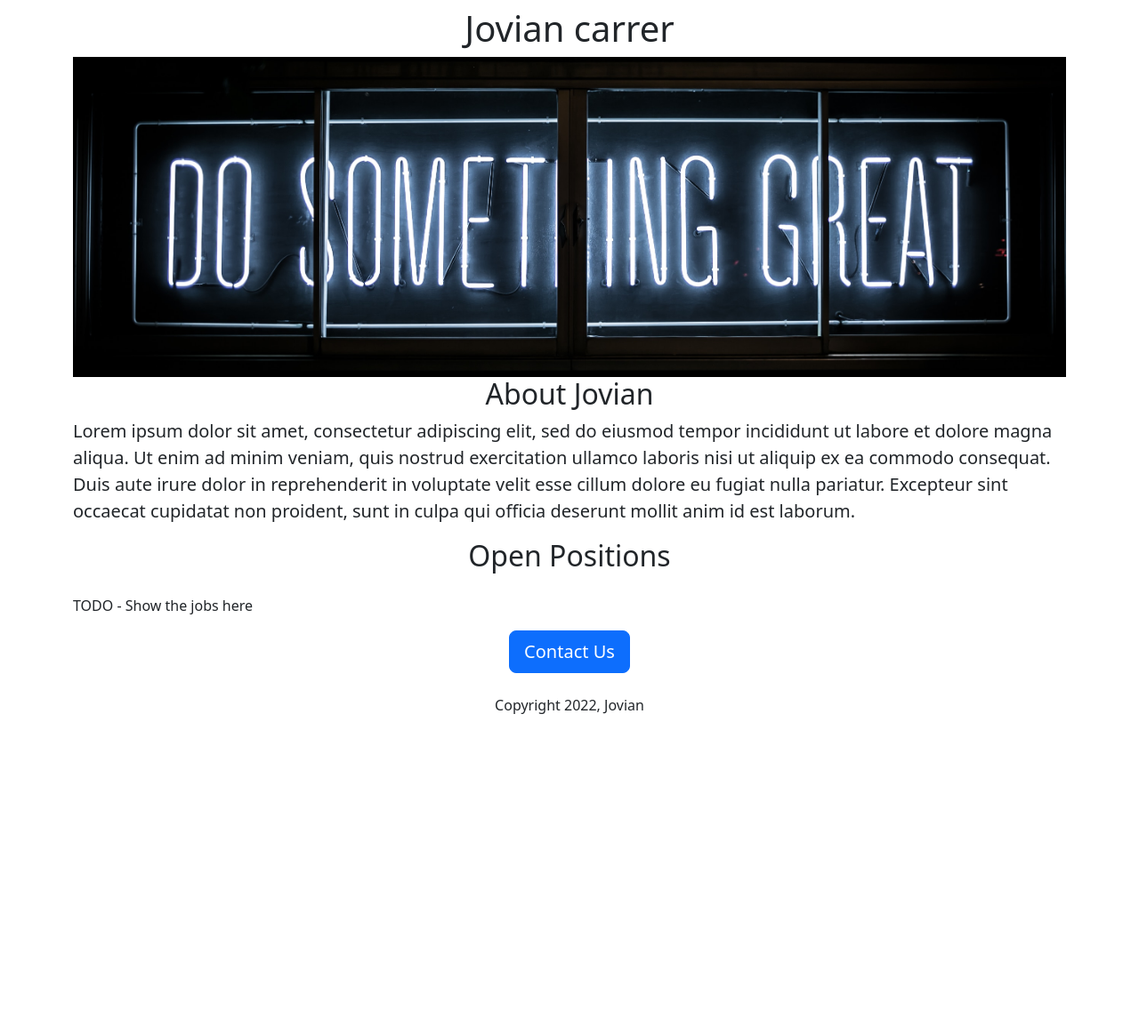
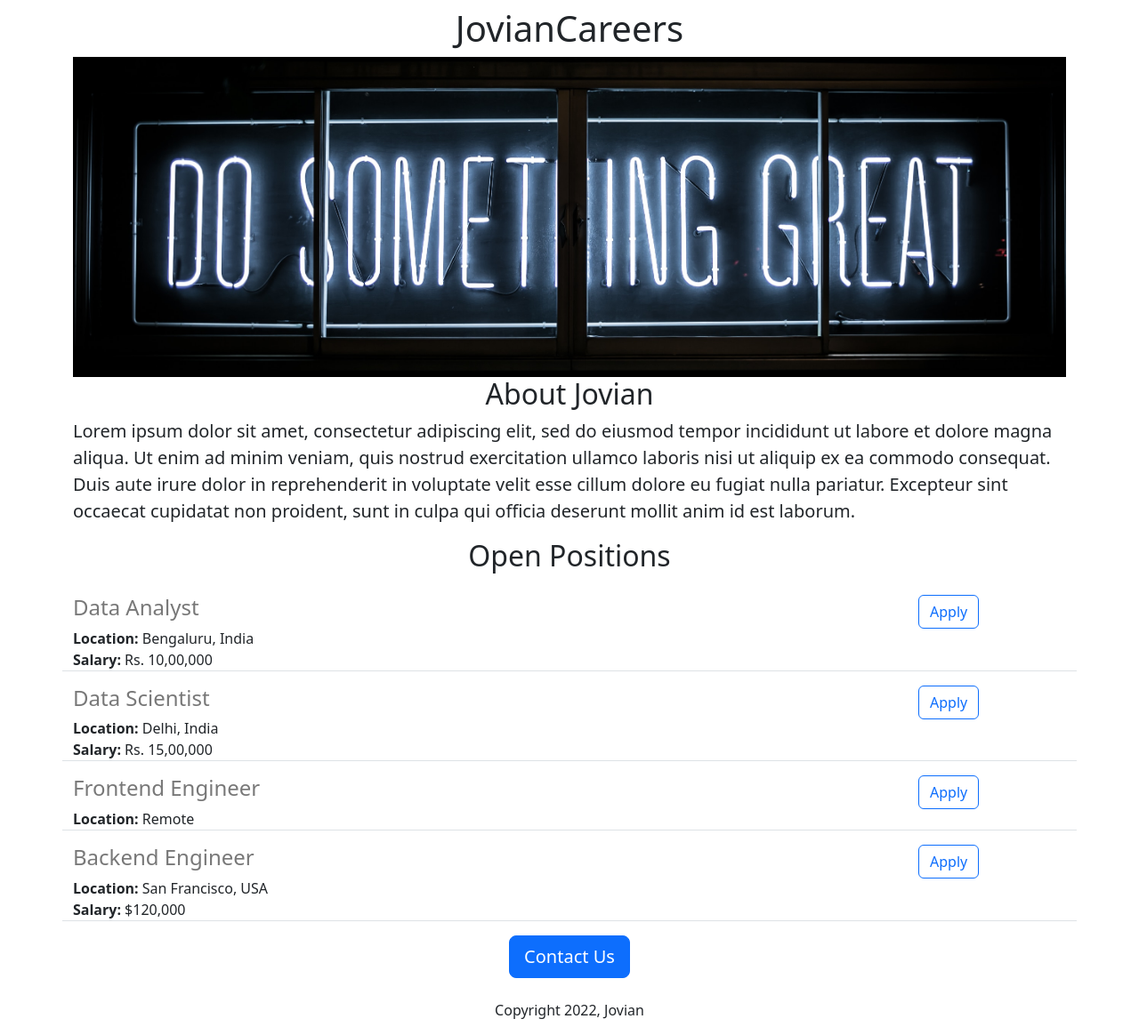
Before and after one commit to PhungMHieu/web-project-by-python, a Flask app: page / in a window 1280 px wide. Shown: the whole page at 89% size. Before the commit the page ends 803 px from the top, so only its background shows below. Run offline with Flask 3, Linux system fonts and the light colour scheme.

Commit message:
dynamic data using templates

```diff
--- a/app.py
+++ b/app.py
@@ -2,9 +2,36 @@
 from flask import Flask, render_template
 
 app = Flask(__name__)
-
+JOBS = [
+  {
+    'id': 1,
+    'title': 'Data Analyst',
+    'location': 'Bengaluru, India',
+    'salary': 'Rs. 10,00,000'
+  },
+  {
+    'id': 2,
+    'title': 'Data Scientist',
+    'location': 'Delhi, India',
+    'salary': 'Rs. 15,00,000'
+  },
+  {
+    'id': 3,
+    'title': 'Frontend Engineer',
+    'location': 'Remote',
+    # 'salary': 'Rs. 12,00,000'
+  },
+  {
+    'id': 4,
+    'title': 'Backend Engineer',
+    'location': 'San Francisco, USA',
+    'salary': '$120,000'
+  }
+]
 @app.route('/')
 def hello_world():
-  return render_template('home.html')
+  return render_template('home.html',
+                        jobs =JOBS,
+              company_name='Jovian')
 if __name__ == '__main__':
   app.run(host='0.0.0.0', debug = True)
--- a/templates/home.html
+++ b/templates/home.html
@@ -16,14 +16,18 @@
   </head>
   <body>
     <div class = "container">
-      <h1 class="text-center mt-2 mb-2">Jovian carrer</h1>
+      <h1 class="text-center mt-2 mb-2">{{company_name}}Careers</h1>
       <img class = "img-fluid" id = "banner" src ="https://a9c2a19e-380e-454e-8aae-8520127625d9-00-1vkia9hwzobqz.worf.replit.dev/static/banner.jpg" height = "320">
       <h2 class="text-center">About Jovian</h2>
       <p class="lead">
         Lorem ipsum dolor sit amet, consectetur adipiscing elit, sed do eiusmod tempor incididunt ut labore et dolore magna aliqua. Ut enim ad minim veniam, quis nostrud exercitation ullamco laboris nisi ut aliquip ex ea commodo consequat. Duis aute irure dolor in reprehenderit in voluptate velit esse cillum dolore eu fugiat nulla pariatur. Excepteur sint occaecat cupidatat non proident, sunt in culpa qui officia deserunt mollit anim id est laborum.
       </p>
       <h2 class="text-center mt-2 mb-4">Open Positions</h2>
-      <p>TODO - Show the jobs here</p>
+      <div>
+        {% for job in jobs %}
+          {% include 'jobitem.html' %}
+        {% endfor %}
+      </div>
       <div class ="text-center">
       <button class="btn btn-primary btn-lg">Contact Us</button>
         <p class="mt-4">Copyright 2022, Jovian</p>
--- /dev/null
+++ b/templates/jobitem.html
@@ -0,0 +1,16 @@
+<div class="border-bottom row" style="margin-bottom:16px;">
+  <div class="col-10">
+    <h4 style="color:rgb(120,120,120";margin-bottom:4px;>{{job['title']}}
+    </h4>
+    <div><b>Location:</b> {{job['location']}}
+    </div>
+    {% if 'salary' in job %}
+    <div>
+      <b>Salary:</b> {{job['salary']}}
+    </div>
+    {% endif %}
+  </div>
+  <div class ="col-2">
+    <button type="button" class="btn btn-outline-primary">Apply</button>
+  </div>
+</div>
```
